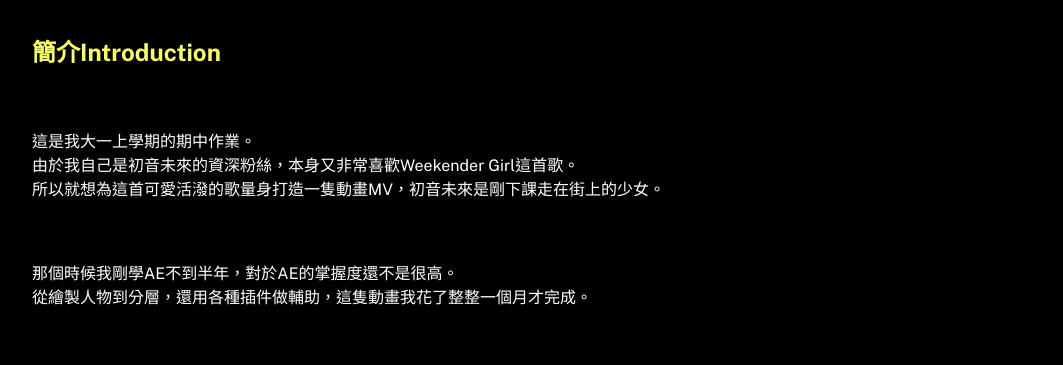
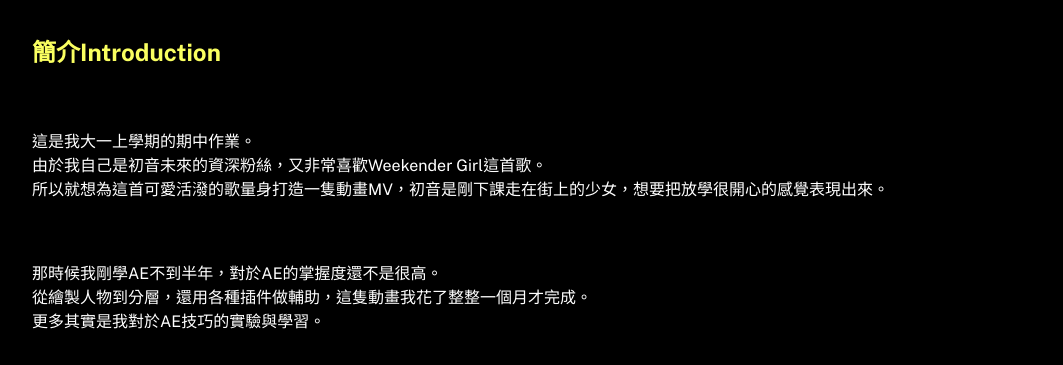
Before and after one commit to AhhhhHeyyy/ZhiYing6, a website built with Parcel: page projects/weekendergirl/weekendergirl.html in a window 1280 px wide. Shown: the part 2000-2365 px from the top of the page, without its empty margins (8-1071 px from the left). Built offline with nearby package versions, Linux system fonts and the light colour scheme.

Commit message:
Update weekendergirl.html

```diff
--- a/projects/weekendergirl/weekendergirl.html
+++ b/projects/weekendergirl/weekendergirl.html
@@ -57,8 +57,8 @@
                 </div>
 
                 <h2>簡介Introduction</h2>
-                <p>這是我大一上學期的期中作業。<br>由於我自己是初音未來的資深粉絲，本身又非常喜歡Weekender Girl這首歌。<br>所以就想為這首可愛活潑的歌量身打造一隻動畫MV，初音未來是剛下課走在街上的少女。</p>
-                <p>那個時候我剛學AE不到半年，對於AE的掌握度還不是很高。<br>從繪製人物到分層，還用各種插件做輔助，這隻動畫我花了整整一個月才完成。</p>
+                <p>這是我大一上學期的期中作業。<br>由於我自己是初音未來的資深粉絲，又非常喜歡Weekender Girl這首歌。<br>所以就想為這首可愛活潑的歌量身打造一隻動畫MV，初音是剛下課走在街上的少女，想要把放學很開心的感覺表現出來。</p>
+                <p>那時候我剛學AE不到半年，對於AE的掌握度還不是很高。<br>從繪製人物到分層，還用各種插件做輔助，這隻動畫我花了整整一個月才完成。<br>更多其實是我對於AE技巧的實驗與學習。</p>
 
 
                 <h2>製作過程Progress</h2>
```
